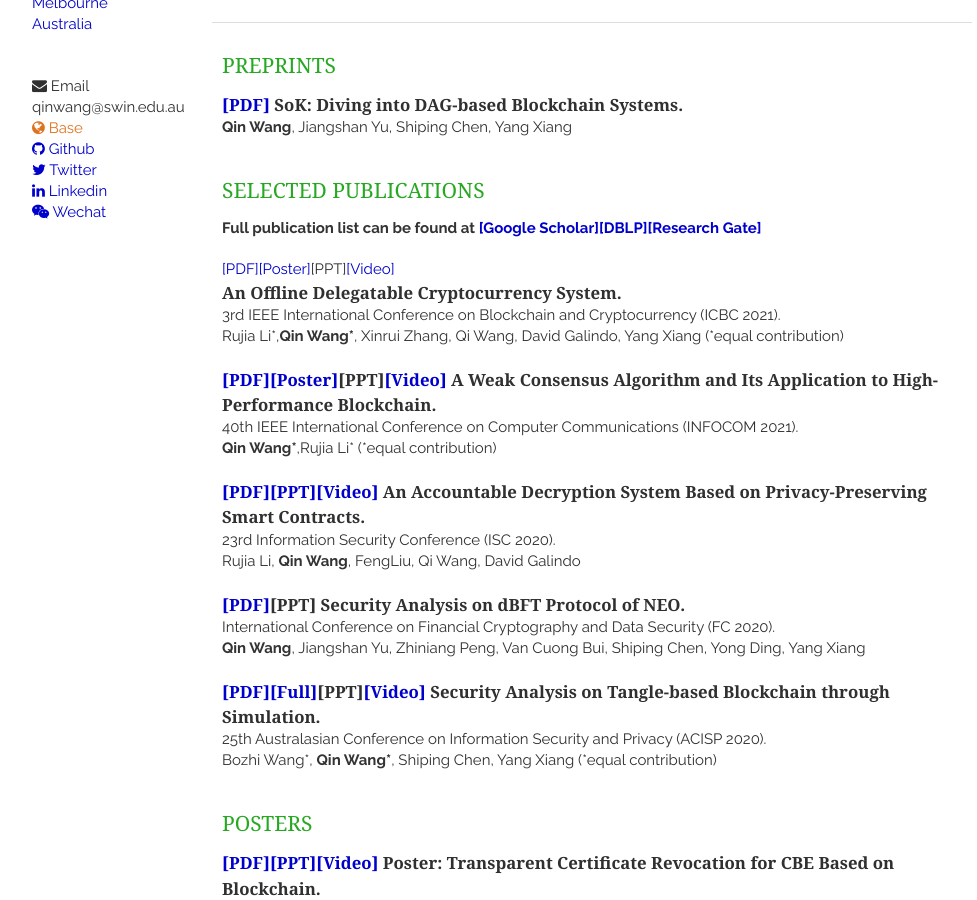
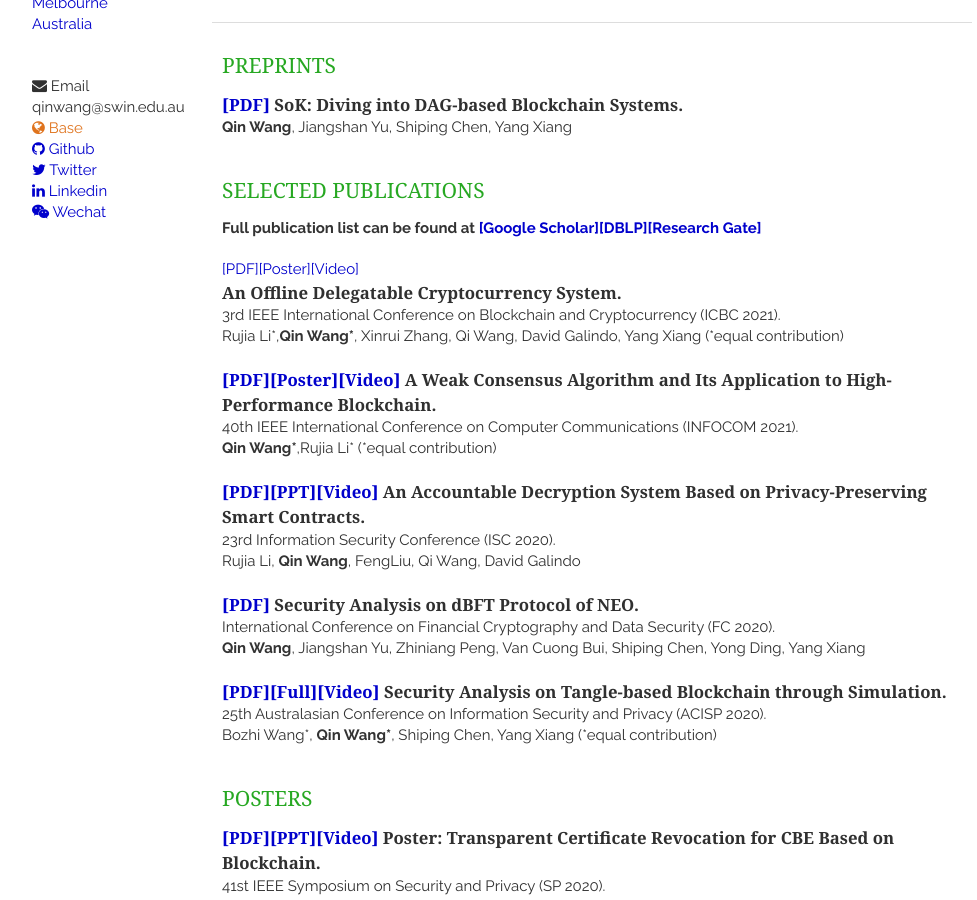
Before and after one commit to AaronWang-git/qinwang-git.github.io, a Jekyll site: the page built from index.html, in a window 1280 px wide and 900 px high, scrolled down 325 px. Shown: the whole window, without its empty margins (138-1115 px from the left). Built offline with Jekyll 4.4.1, drawn with Linux system fonts in a browser that asks for light colours; nearby versions of some CDN libraries; the list of posts is cut into pages by our own code.

Commit message:
Update publications.html

```diff
--- a/_includes/publications.html
+++ b/_includes/publications.html
@@ -24,7 +24,7 @@
 
     <article>
         <header>
-            <a href = "https://arxiv.org/abs/2103.12905" target="_blank">[PDF]</a><a href = "https://www.ndss-symposium.org/wp-content/uploads/NDSS2021posters_paper_14.pdf" target="_blank">[Poster]</a>[PPT]<a href = "https://www.youtube.com/watch?v=sX72TvJJk-s&t=411s" target="_blank">[Video]</a>
+            <a href = "https://arxiv.org/abs/2103.12905" target="_blank">[PDF]</a><a href = "https://www.ndss-symposium.org/wp-content/uploads/NDSS2021posters_paper_14.pdf" target="_blank">[Poster]</a><a href = "https://www.youtube.com/watch?v=sX72TvJJk-s&t=411s" target="_blank">[Video]</a>
             <h1>An Offline Delegatable Cryptocurrency System.</h1>
             3rd IEEE International Conference on Blockchain and Cryptocurrency (ICBC 2021).
             <br>Rujia Li<sup>*</sup>,<strong>Qin Wang<sup>*</sup></strong>, Xinrui Zhang, Qi Wang, David Galindo, Yang Xiang  (*equal contribution)
@@ -34,7 +34,7 @@
 
     <article>
         <header>
-            <h1><a href = "https://arxiv.org/abs/2102.00872">[PDF]</a><a href = "https://www.ndss-symposium.org/wp-content/uploads/NDSS2021posters_paper_5.pdf" target="_blank">[Poster]</a>[PPT]<a href = "https://youtu.be/G5HO9kobm6Y" target="_blank">[Video]</a>
+            <h1><a href = "https://arxiv.org/abs/2102.00872">[PDF]</a><a href = "https://www.ndss-symposium.org/wp-content/uploads/NDSS2021posters_paper_5.pdf" target="_blank">[Poster]</a><a href = "https://youtu.be/G5HO9kobm6Y" target="_blank">[Video]</a>
             A Weak Consensus Algorithm and Its Application to High-Performance Blockchain.</h1>
             40th IEEE International Conference on Computer Communications (INFOCOM 2021).
             <br><strong>Qin Wang<sup>*</sup></strong>,<b>Rujia Li</b><sup>*</sup> (*equal contribution)
@@ -52,7 +52,7 @@
 
   <article>
         <header>
-            <h1><a href = "https://link.springer.com/chapter/10.1007/978-3-030-51280-4_2" target="_blank">[PDF]</a>[PPT] Security Analysis on dBFT Protocol of NEO.</h1>
+            <h1><a href = "https://link.springer.com/chapter/10.1007/978-3-030-51280-4_2" target="_blank">[PDF]</a> Security Analysis on dBFT Protocol of NEO.</h1>
             International Conference on Financial Cryptography and Data Security (FC 2020).
             <br><strong>Qin Wang</strong>, Jiangshan Yu, Zhiniang Peng, Van Cuong Bui, Shiping Chen, Yong Ding, Yang Xiang
        </header>
@@ -60,7 +60,7 @@
 
   <article>
         <header>
-            <h1><a href = "https://link.springer.com/chapter/10.1007/978-3-030-55304-3_35" target="_blank">[PDF]</a><a href = "https://arxiv.org/abs/2008.04863" target="_blank">[Full]</a>[PPT]<a href = "https://youtu.be/X-YGjhdto9o" target="_blank">[Video]</a> Security Analysis on Tangle-based Blockchain through Simulation.</h1>
+            <h1><a href = "https://link.springer.com/chapter/10.1007/978-3-030-55304-3_35" target="_blank">[PDF]</a><a href = "https://arxiv.org/abs/2008.04863" target="_blank">[Full]</a><a href = "https://youtu.be/X-YGjhdto9o" target="_blank">[Video]</a> Security Analysis on Tangle-based Blockchain through Simulation.</h1>
             25th Australasian Conference on Information Security and Privacy (ACISP 2020).
             <br>Bozhi Wang<sup>*</sup>, <strong>Qin Wang<sup>*</sup></strong>, Shiping Chen, Yang Xiang (*equal contribution)
        </header>
```
